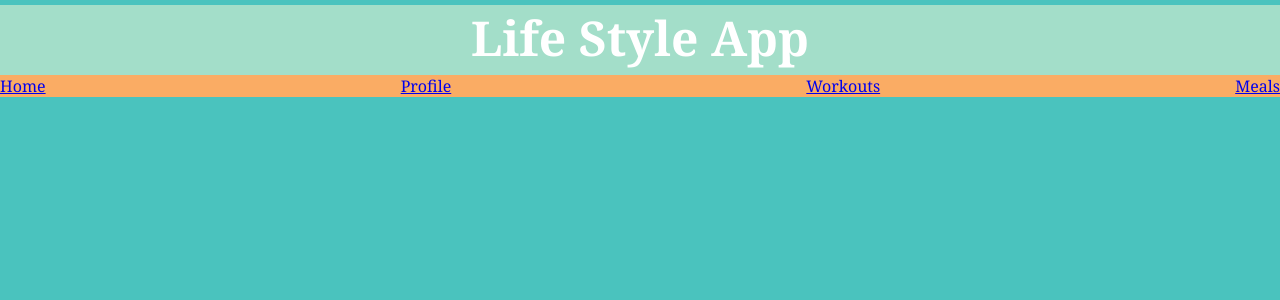
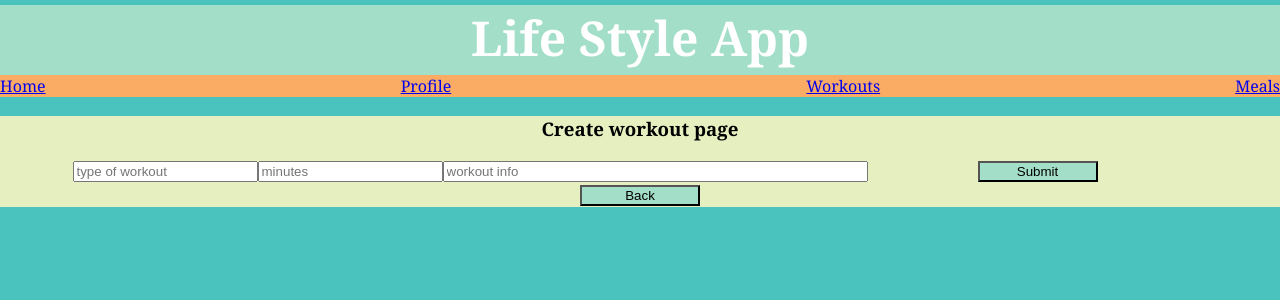
Before and after one commit to rpgarner/Life_Style-, a React (Create React App) app in the folder client/: page /yourWorkout/addWorkouts in a window 1280 px wide. Shown: the top 300 px of the page. Built offline with nearby package versions, Linux system fonts and the light colour scheme; no server answers.

Commit message:
heroku is working

```diff
--- a/client/src/App.js
+++ b/client/src/App.js
@@ -134,7 +134,7 @@ function App() {
           <Route path="/" element={<Home />} />
           <Route path="/profile" element={<Profile />} />
           <Route
-            path="/yourWorkouts"
+            path="/yourWorkout"
             element={
               <YourWorkouts
                 workouts={workouts}
@@ -146,7 +146,7 @@ function App() {
             }
           />
           <Route
-            path="/yourWorkouts/:id"
+            path="/yourWorkout/:id"
             element={
               <UpdateWorkout
                 handleUpdate={handleUpdate}
@@ -156,7 +156,7 @@ function App() {
             }
           />
           <Route
-            path="/yourWorkouts/addWorkout"
+            path="/yourWorkout/addWorkouts"
             element={
               <AddWorkout
                 newWorkout={newWorkout}
@@ -166,12 +166,12 @@ function App() {
             }
           />
           <Route
-            path="/yourWorkouts/addComment/:id"
+            path="/yourWorkout/addComments/:id"
             element={<AddComment reviews={reviews}  handleUpdate={handleUpdate}
             updateAWorkout={updateAWorkout}
             selectedWorkout={selectedWorkout} />}
           />
-          <Route path="/yourDiets" element={<YourDiets />}/>
+          <Route path="/yourDiet" element={<YourDiets />}/>
         </Routes>
       </main>
     </div>
--- a/client/src/components/AddComment.jsx
+++ b/client/src/components/AddComment.jsx
@@ -25,7 +25,7 @@ const AddComment = (props) => {
         ))}
       </div>
 
-      <button onClick={() => navigate("/yourWorkouts")}>Back</button>
+      <button onClick={() => navigate("/yourWorkout")}>Back</button>
     </div>
   );
 };
--- a/client/src/components/AddWorkout.jsx
+++ b/client/src/components/AddWorkout.jsx
@@ -8,7 +8,7 @@ const AddWorkout = (props) => {
   const submitData = (e) => {
     e.preventDefault();
     props.addNewWorkout(e);
-    navigate("/yourWorkouts");
+    navigate("/yourWorkout");
   };
 
   return (
@@ -39,7 +39,7 @@ const AddWorkout = (props) => {
           </input>
         <button>Submit</button>
       </form>
-      <button onClick={() => navigate('/yourWorkouts')}>Back</button>
+      <button onClick={() => navigate('/yourWorkout')}>Back</button>
     </div>
   );
 };
--- a/client/src/components/Nav.jsx
+++ b/client/src/components/Nav.jsx
@@ -7,8 +7,8 @@ const Nav = () => {
       <div className="navBar">
         <Link to="/">Home</Link>
         <Link to="/Profile">Profile</Link>
-        <Link to="/yourWorkouts">Workouts</Link>
-        <Link to="/yourDiets">Meals</Link>
+        <Link to="/yourWorkout">Workouts</Link>
+        <Link to="/yourDiet">Meals</Link>
       </div>
     </nav>
   );
--- a/client/src/components/Profile.jsx
+++ b/client/src/components/Profile.jsx
@@ -9,14 +9,14 @@ const Profile = () => {
     <div className="profilePage">
       <h1 className="homePage">Profile</h1>
       <div className="profileArticles">
-        <div className="article" onClick={() => navigate("/yourWorkouts")}>
+        <div className="article" onClick={() => navigate("/yourWorkout")}>
           <h3>Workouts</h3>
           <img
             src="https://thumbs.dreamstime.com/b/morning-workout-routine-home-gym-morning-workout-routine-home-gym-fitness-motivation-muscle-training-concept-man-122902002.jpg"
             alt="workout"
           ></img>
         </div>
-        <div className="article" onClick={() => navigate('/yourDiets')}>
+        <div className="article" onClick={() => navigate('/yourDiet')}>
           <h3>Diets</h3>
           <img
             src="https://cdn.cancercenter.com/-/media/ctca/images/others/blogs/2019/06-june/02-blog-healthy-food-l.jpg"
--- a/client/src/components/UpdateWorkout.jsx
+++ b/client/src/components/UpdateWorkout.jsx
@@ -7,7 +7,7 @@ const UpdateWorkout = (props) => {
   const submitData = (e) => {
     e.preventDefault();
     props.updateAWorkout(e);
-    navigate("/yourWorkouts");
+    navigate("/yourWorkout");
     window.location.reload()
   };
 
@@ -40,7 +40,7 @@ const UpdateWorkout = (props) => {
           <button>Submit</button>
         </form>
       </div>
-      <button onClick={() => navigate('/yourWorkouts')}>Back</button>
+      <button onClick={() => navigate('/yourWorkout')}>Back</button>
     </div>
   );
 
--- a/client/src/components/YourWorkouts.jsx
+++ b/client/src/components/YourWorkouts.jsx
@@ -17,12 +17,12 @@ const YourWorkouts = (props) => {
   ////////navigate to comment page///////
   const makeAComment = (workout) => {
 
-    navigate(`/yourWorkouts/addComment/${workout._id}`);
+    navigate(`/yourWorkout/addComments/${workout._id}`);
   };
 
   return (
     <div className="workoutsTitle">
-      <button onClick={() => navigate("/yourWorkouts/addWorkout")}>
+      <button onClick={() => navigate("/yourWorkout/addWorkouts")}>
         Add Workout
       </button>
       <h1>Workouts</h1>
```
